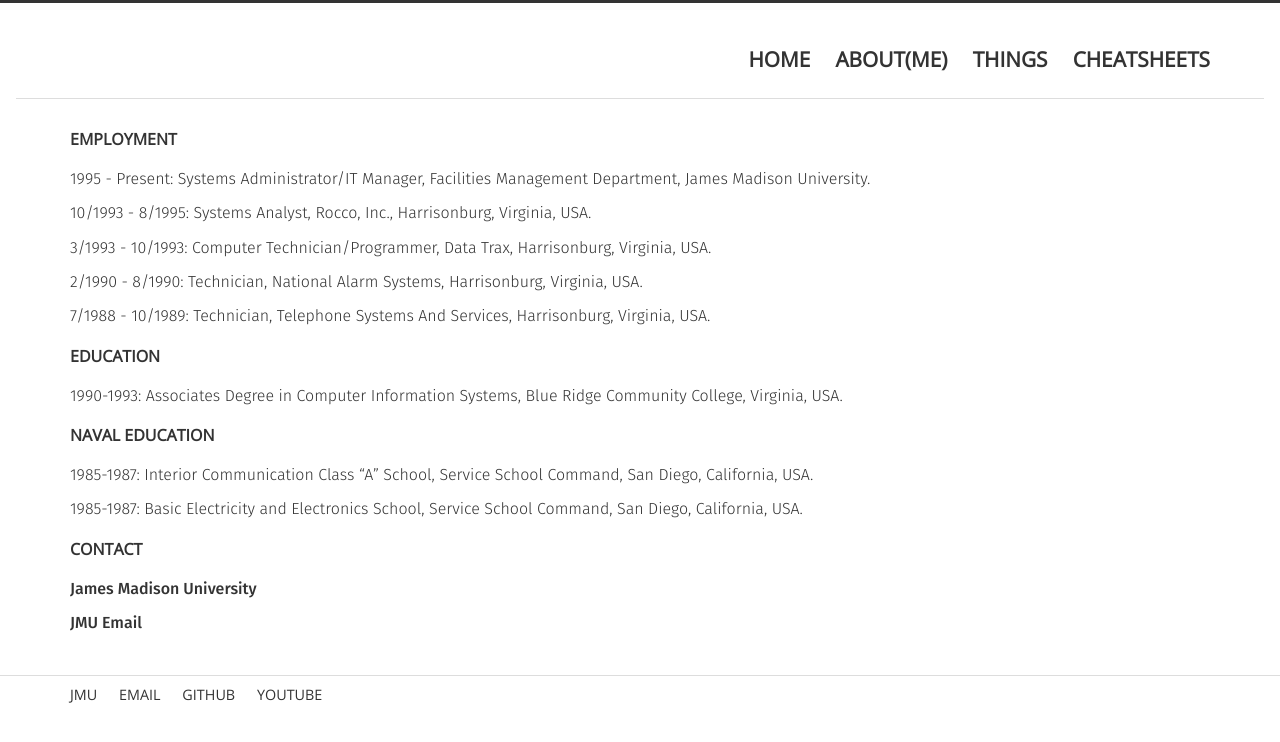
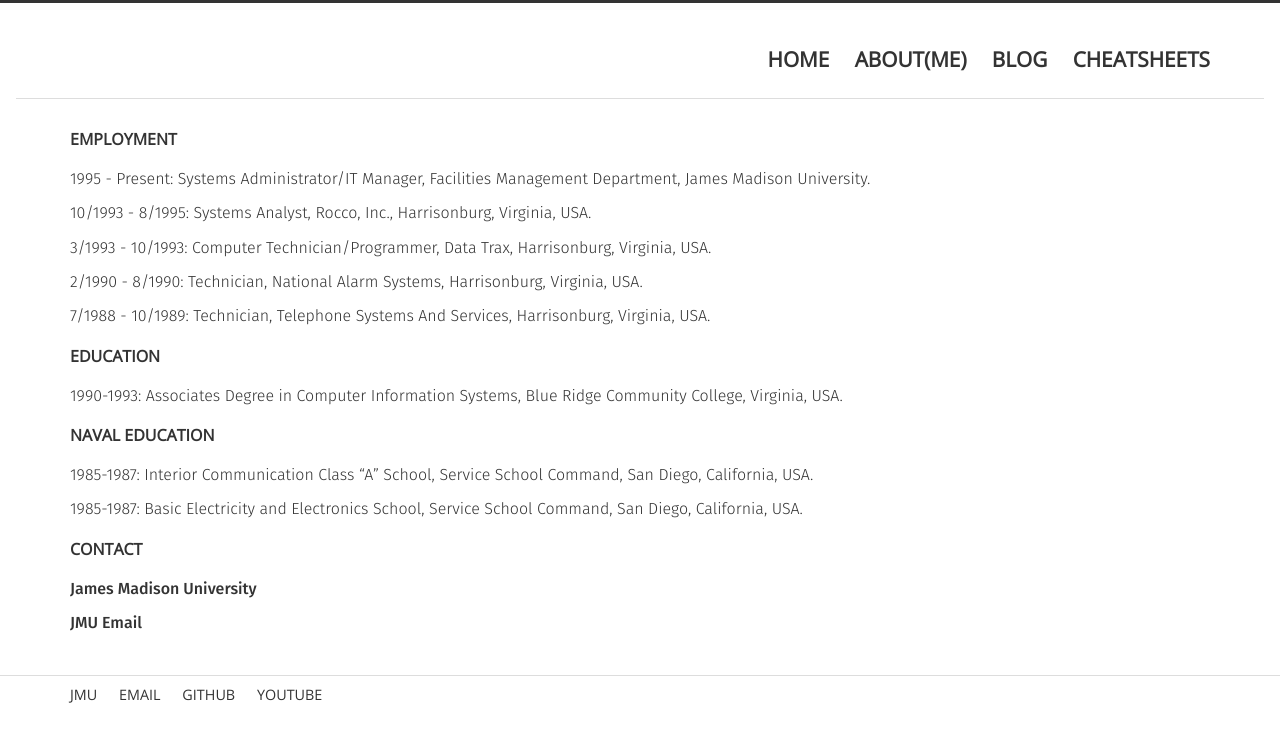
Before and after one commit to archerja/archerja.github.io, a Jekyll site: the page built from about/index.md, in a window 1280 px wide. Shown: the top 742 px of the page. Built offline with Jekyll 4.4.1, drawn with Linux system fonts in a browser that asks for light colours.

Commit message:
Update header.html

```diff
--- a/_includes/header.html
+++ b/_includes/header.html
@@ -4,8 +4,8 @@
             <nav class="topnav">
                 <a href="/">Home</a>
                 <a href="/about/">About(Me)</a>
-                <a href="/things/">Things</a>
-                <a href="/cheatsheets.html">Cheatsheets</a>
+                <a href="/blog.html">Blog</a>
+                <a href="/cheatsheets/">Cheatsheets</a>
             </nav>
         </div>
     </div>
```
